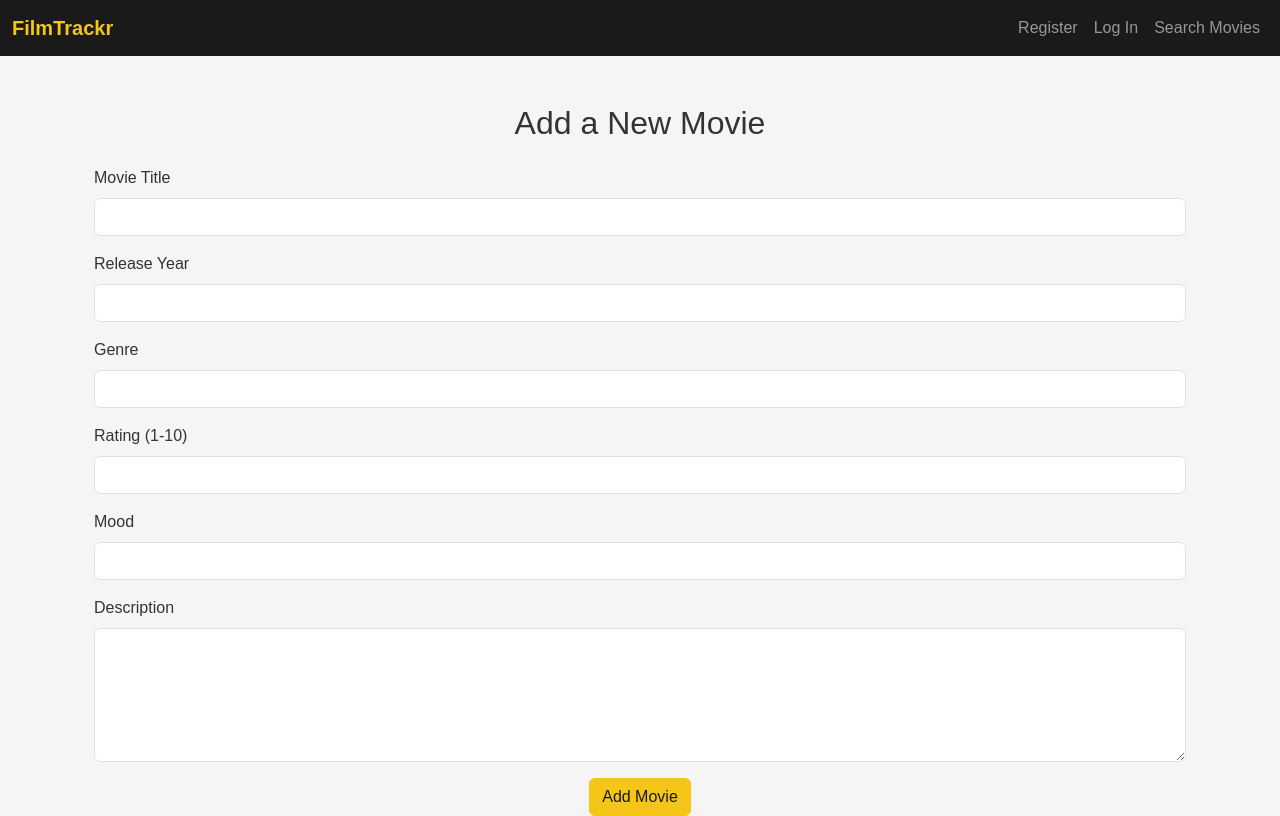
After one commit to AliGojayev/cs50-final-project, a Flask app: page /add_movie in a window 1280 px wide. The commit adds this page. Run offline with Flask 3, Linux system fonts and the light colour scheme; some libraries are stand-ins or nearby versions.

Commit message:
front-end for adding movies

```diff
--- a/app.py
+++ b/app.py
@@ -285,7 +285,7 @@ def logout():
     return redirect("/")
 
 
-@app.route("/add-movie", methods=["GET", "POST"])
+@app.route("/add_movie", methods=["GET", "POST"])
 def add_movie():
     if request.method == "GET":
         return render_template("add_movie.html")
@@ -339,7 +339,7 @@ def add_movie():
 
         db.execute(
             """
-            INSERT INTO movies (title, year, mood, genre, rating)
+            INSERT INTO movies (title, release_year, mood, genre, rating)
             VALUES (?, ?, ?, ?, ?);
             """,
             title,
@@ -347,6 +347,7 @@ def add_movie():
             mood,
             genre,
             rating,
+            description,
         )
 
         flash("Movie added successfully", "success")
--- /dev/null
+++ b/templates/add_movie.html
@@ -0,0 +1,58 @@
+{% extends "layout.html" %}
+
+{% block title %}Add Movie{% endblock %}
+
+{% block body %}
+
+<style>
+    .btn-yellow {
+        background-color: #f5c518;
+        border-color: #f5c518;
+        color: #1a1a1a;
+    }
+
+    .btn-yellow:hover {
+        background-color: #d4a017;
+        border-color: #d4a017;
+    }
+</style>
+
+<div class="container mt-5">
+    <h2 class="text-center mb-4">Add a New Movie</h2>
+    <form action="/add_movie" method="post" class="needs-validation" novalidate>
+        <div class="mb-3">
+            <label for="title" class="form-label">Movie Title</label>
+            <input type="text" class="form-control" id="title" name="title">
+            <div class="invalid-feedback">Please provide a movie title.</div>
+        </div>
+        <div class="mb-3">
+            <label for="year" class="form-label">Release Year</label>
+            <input type="number" class="form-control" id="year" name="year">
+            <div class="invalid-feedback">Please provide a valid year.</div>
+        </div>
+        <div class="mb-3">
+            <label for="genre" class="form-label">Genre</label>
+            <input type="text" class="form-control" id="genre" name="genre">
+            <div class="invalid-feedback">Please provide a genre.</div>
+        </div>
+        <div class="mb-3">
+            <label for="rating" class="form-label">Rating (1-10)</label>
+            <input type="number" class="form-control" id="rating" name="rating" min="1" max="10">
+            <div class="invalid-feedback">Please provide a rating between 1 and 10.</div>
+        </div>
+        <div class="mb-3">
+            <label for="mood" class="form-label">Mood</label>
+            <input type="text" class="form-control" id="mood" name="mood">
+            <div class="invalid-feedback">Please provide the mood of the movie.</div>
+        </div>
+        <div class="mb-3">
+            <label for="description" class="form-label">Description</label>
+            <textarea class="form-control" id="description" name="description" rows="5"></textarea>
+            <div class="invalid-feedback">Please provide a description for the movie.</div>
+        </div>
+        <div class="text-center">
+            <button type="submit" class="btn btn-yellow">Add Movie</button>
+        </div>
+    </form>
+</div>
+{% endblock %}
--- a/templates/layout.html
+++ b/templates/layout.html
@@ -64,6 +64,7 @@
                 <ul class="navbar-nav">
                 <li class="nav-item"><a class="nav-link" href="/">Movie tracker</a></li>
                 <li class="nav-item"><a class="nav-link" href="/movies">Search Movies</a></li>
+                <li class="nav-item"><a class="nav-link" href="/add_movie">Add Movie</a></li>
                 </ul>
                 <ul class="navbar-nav ms-auto">
                     <li class="nav-item"><a class="nav-link" href="/logout">Log Out</a></li>
```
Also changed, not shown: database.db.
